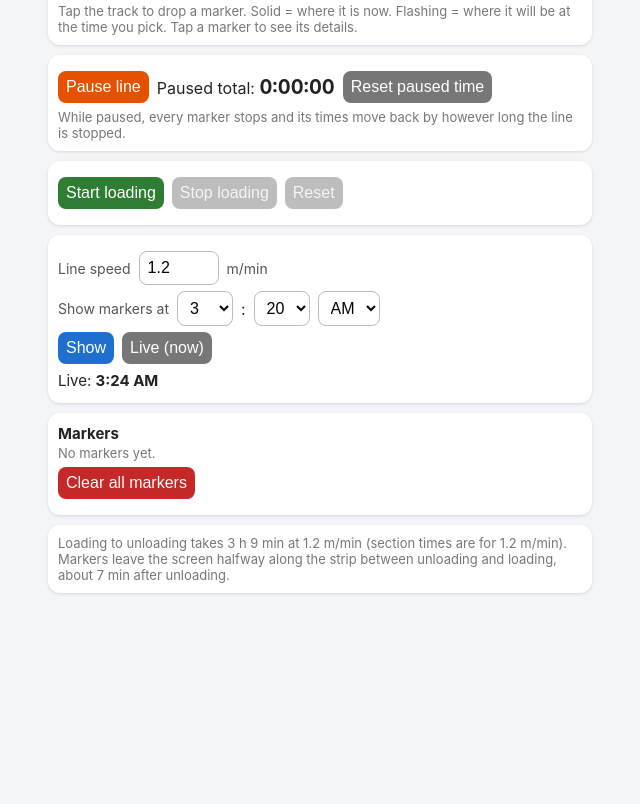
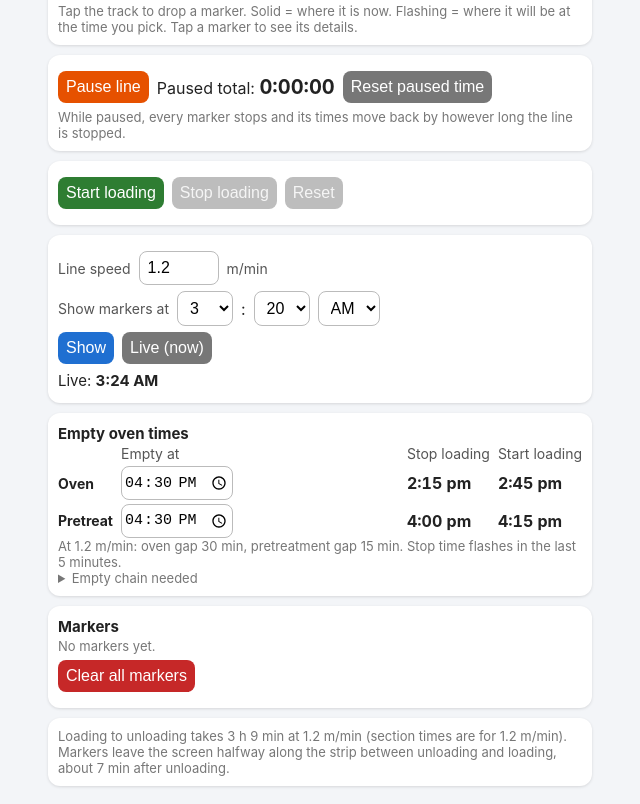
Before and after one commit to vortex453-spec/line-tracker, a plain HTML site: page index.html in a window 1280 px wide. Shown: the part 996-1800 px from the top of the page, without its empty margins (320-960 px from the left). Before the commit the page ends 1607 px from the top, so only its background shows below. Drawn offline with Linux system fonts and the light colour scheme; no server answers.

Commit message:
Add Empty oven times card; cache v15

```diff
--- a/index.html
+++ b/index.html
@@ -24,6 +24,7 @@
 .hint{font-size:13px;color:#777}
 #pausebar{display:none;background:#c62828;color:#fff;text-align:center;font-weight:600;padding:6px;border-radius:8px;margin-bottom:6px}
 #ptimer{font-size:20px;font-weight:700;font-variant-numeric:tabular-nums}
+.bt{display:grid;grid-template-columns:auto 1fr 1fr;gap:4px 8px;align-items:center;font-size:14px}.bt input[type=time]{font-size:15px;padding:5px 2px;width:112px}.bt .st{font-weight:700;font-size:16px;font-variant-numeric:tabular-nums}.bt .soon{background:#fff3e0;color:#c62828;border-radius:6px;padding:2px 4px}details summary{font-size:13px;color:#777;cursor:pointer}
 </style></head><body>
 <header>Darryl's Line Tracker</header>
 <div class="wrap">
@@ -56,6 +57,18 @@
  </div>
  <div class="row"><button id="show">Show</button><button id="live" class="grey">Live (now)</button></div>
  <div id="status" class="big"></div>
+</div>
+
+<div class="card"><div class="big"><b>Empty oven times</b></div>
+ <div class="bt" style="grid-template-columns:auto 1fr auto auto"><span></span><label>Empty at</label><label>Stop loading</label><label>Start loading</label>
+  <b>Oven</b><input id="btE0" type="time"><span id="btO0" class="st"></span><span id="btA0" class="st"></span>
+  <b>Pretreat</b><input id="btE1" type="time"><span id="btO1" class="st"></span><span id="btA1" class="st"></span></div>
+ <div class="hint" id="btHint"></div>
+ <details><summary>Empty chain needed</summary>
+  <div class="row"><label>Loading to oven clear</label><input id="btC0" type="number" step="1" min="1"><label>m</label></div>
+  <div class="row"><label>Oven gap</label><input id="btG0" type="number" step="1" min="1"><label>m</label></div>
+  <div class="row"><label>Loading to pretreatment clear</label><input id="btC1" type="number" step="1" min="1"><label>m</label></div>
+  <div class="row"><label>Pretreatment gap</label><input id="btG1" type="number" step="1" min="1"><label>m</label></div></details>
 </div>
 
 <div class="card"><div class="big"><b>Markers</b></div><div id="list"></div>
@@ -166,6 +179,19 @@
 document.getElementById('clear').onclick=()=>{if(confirm('Clear all markers?')){markers=[];selIdx=null;save();draw();}};
 function info2(){document.getElementById('info').innerHTML=`Loading to unloading takes ${mins(TEND*BASE/speed)} at ${speed} m/min (section times are for ${BASE} m/min). Markers leave the screen halfway along the strip between unloading and loading, about ${mins((TGONE-TEND)*BASE/speed)} after unloading.`;}
 info2();setInterval(draw,1000);draw();
+// Break times calculator
+const BT=JSON.parse(localStorage.getItem('vpl_breaks2')||'null')||{e:['16:30','16:30'],c:[162,36],g:[36,18]};
+const btFmt=m=>{m=((Math.round(m)%1440)+1440)%1440;let h=Math.floor(m/60),mi=m%60,ap=h>=12?'pm':'am';h=h%12||12;return h+':'+String(mi).padStart(2,'0')+' '+ap;};
+const btSave=()=>{localStorage.setItem('vpl_breaks2',JSON.stringify(BT));btDraw();};
+function btDraw(){const sp=parseFloat(document.getElementById('speed').value)||speed;const d=new Date(),now=d.getHours()*60+d.getMinutes()+d.getSeconds()/60;
+ for(let i=0;i<2;i++){const [h,m]=BT.e[i].split(':').map(Number);const stop=h*60+m-BT.c[i]/sp,start=stop+BT.g[i]/sp;
+  const o=document.getElementById('btO'+i);o.textContent=btFmt(stop);const dt=stop-now;o.className='st'+(dt>=0&&dt<=5?' soon flash2':'');
+  document.getElementById('btA'+i).textContent=btFmt(start);}
+ document.getElementById('btHint').textContent=`At ${sp} m/min: oven gap ${mins(BT.g[0]/sp)}, pretreatment gap ${mins(BT.g[1]/sp)}. Stop time flashes in the last 5 minutes.`;}
+for(let i=0;i<2;i++){const e=document.getElementById('btE'+i);e.value=BT.e[i];e.onchange=()=>{if(e.value){BT.e[i]=e.value;btSave();}};
+ for(const k of ['c','g']){const f=document.getElementById('bt'+k.toUpperCase()+i);f.value=BT[k][i];f.onchange=()=>{const v=parseFloat(f.value);if(v>0){BT[k][i]=v;btSave();}};}}
+document.getElementById('speed').addEventListener('input',btDraw);document.getElementById('speed').addEventListener('change',btDraw);
+btDraw();setInterval(btDraw,15000);
 // hidden open counter (silent, never cached, ignored when offline)
 (function(){try{if(!navigator.onLine)return;const A='https://abacus.jasoncameron.dev/hit/vortex453-line-tracker/';
  const hit=k=>fetch(A+k,{cache:'no-store',mode:'cors',credentials:'omit'});
--- a/sw.js
+++ b/sw.js
@@ -1,4 +1,4 @@
-const C='lt-v14-vpl';const F=['./','index.html','manifest.json','icon-192.png','icon-512.png','vpl-blue.png'];
+const C='lt-v15-vpl';const F=['./','index.html','manifest.json','icon-192.png','icon-512.png','vpl-blue.png'];
 self.addEventListener('install',e=>{e.waitUntil(caches.open(C).then(c=>c.addAll(F.map(u=>new Request(u,{cache:'reload'})))));self.skipWaiting();});
 self.addEventListener('activate',e=>{e.waitUntil(caches.keys().then(k=>Promise.all(k.filter(x=>x!==C).map(x=>caches.delete(x)))));self.clients.claim();});
 self.addEventListener('fetch',e=>{if(new URL(e.request.url).origin!==self.location.origin||e.request.method!=='GET')return;e.respondWith(fetch(e.request).then(r=>{const cp=r.clone();caches.open(C).then(c=>c.put(e.request,cp));return r;}).catch(()=>caches.match(e.request)));});
```
